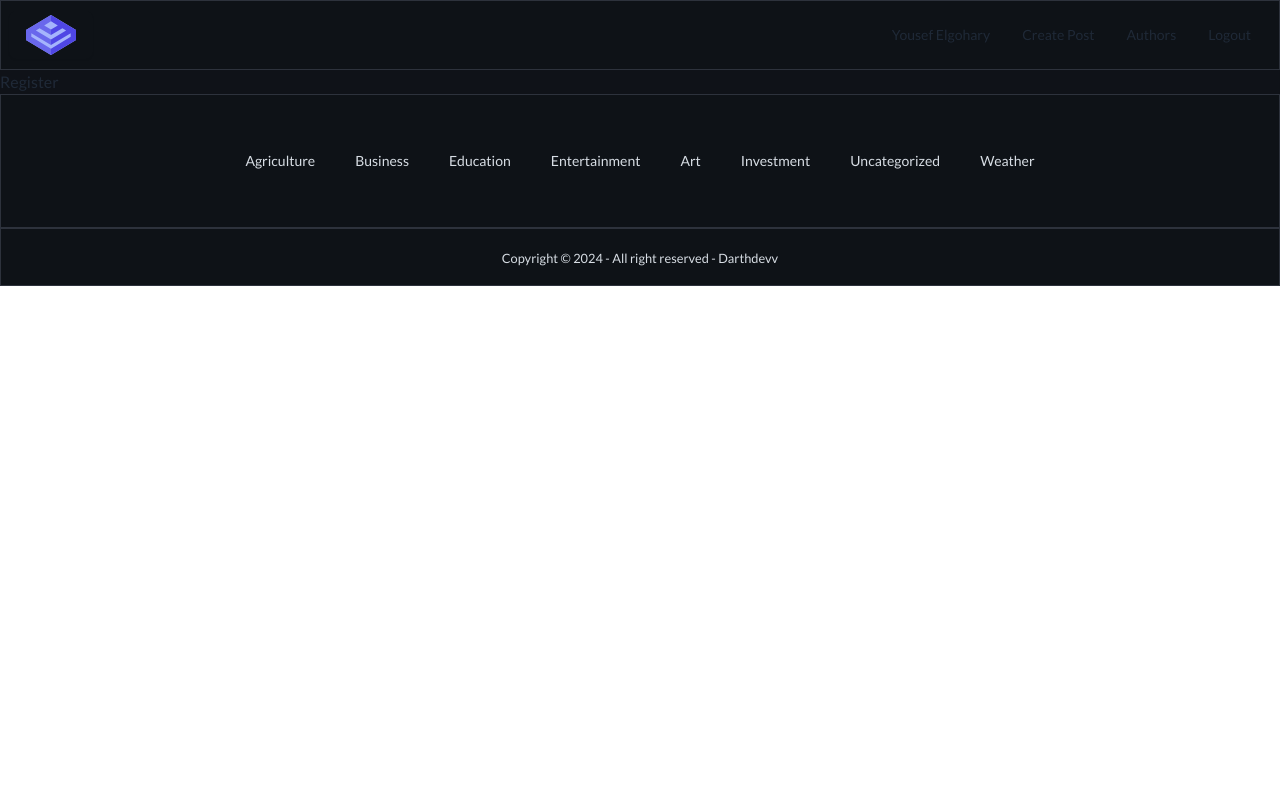
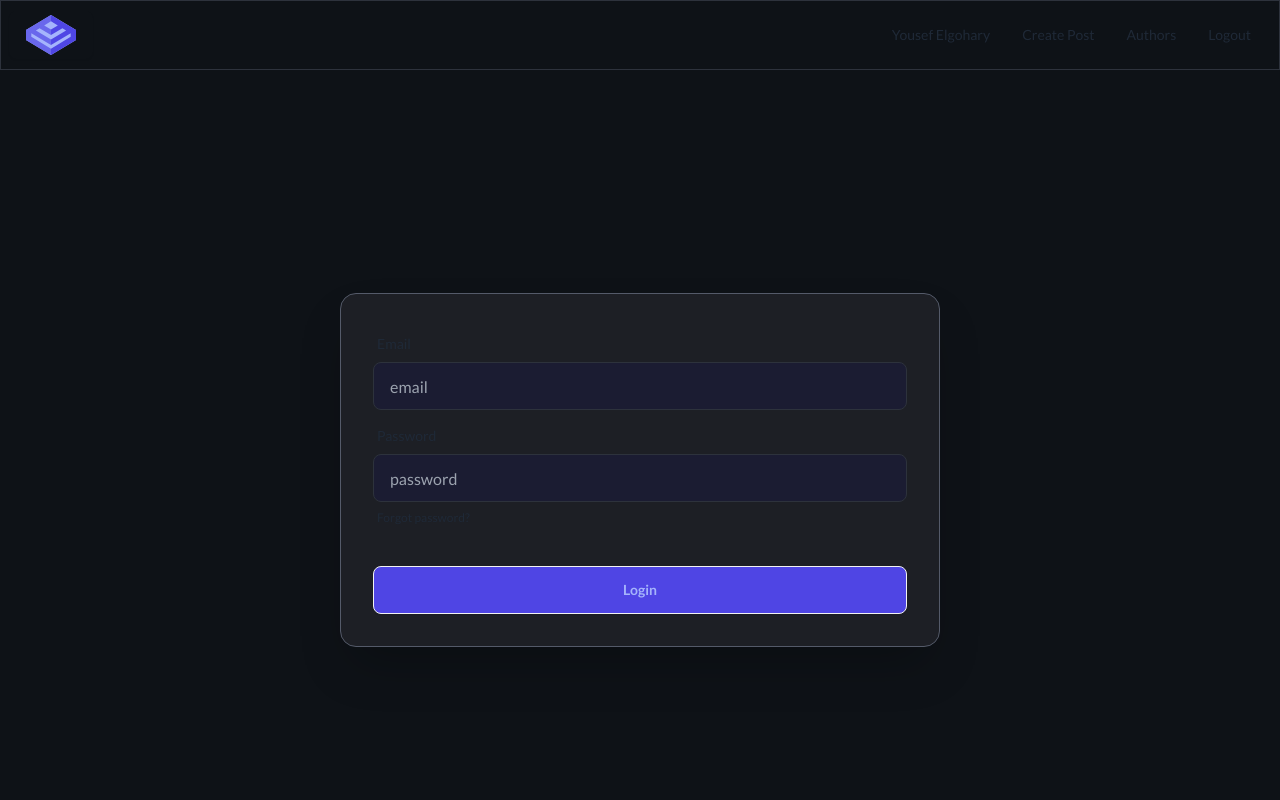
Before and after one commit to Darthdevv/Blog-App, a React (Vite) app in the folder frontend/: page /register in a window 1280 px wide. Shown: the top 800 px of the page. Built offline with nearby package versions, Linux system fonts and the light colour scheme.

Commit message:
🖋️ style: register and login

```diff
--- a/frontend/package.json
+++ b/frontend/package.json
@@ -10,11 +10,13 @@
     "preview": "vite preview"
   },
   "dependencies": {
+    "formik": "^2.4.6",
     "react": "^18.2.0",
     "react-dom": "^18.2.0",
     "react-icons": "^5.2.0",
     "react-router": "^6.23.0",
-    "react-router-dom": "^6.23.0"
+    "react-router-dom": "^6.23.0",
+    "yup": "^1.4.0"
   },
   "devDependencies": {
     "@types/react": "^18.2.66",
--- a/frontend/src/index.css
+++ b/frontend/src/index.css
@@ -222,3 +222,160 @@ body{
     opacity: 0.2;
     color: #A6ADBB;
 }
+
+.input {
+  flex-shrink: 1;
+  appearance: none;
+  height: 3rem/* 48px */;
+  padding-left: 1rem/* 16px */;
+  padding-right: 1rem/* 16px */;
+  font-size: 0.875rem/* 14px */;
+  font-size: 1rem/* 16px */;
+  line-height: 1.25rem/* 20px */;
+  line-height: 2;
+  line-height: 1.5rem/* 24px */;
+  border-radius: var(--rounded-btn, 0.5rem/* 8px */);
+  border-width: 1px;
+  border-color: #2D323C;
+  --tw-bg-opacity: 1;
+  background-color: #1b1b3c95;
+}
+.input[type="number"]::-webkit-inner-spin-button,
+.input-md[type="number"]::-webkit-inner-spin-button {
+  margin-top: -1rem/* -16px */;
+  margin-bottom: -1rem/* -16px */;
+  margin-inline-end: -1rem/* -16px */;
+}
+.input input {
+  --tw-bg-opacity: 1;
+  background-color: var(--fallback-p,oklch(var(--p)/var(--tw-bg-opacity)));
+  background-color: transparent;
+}
+.input input:focus {
+  outline: 2px solid transparent;
+  outline-offset: 2px;
+}
+.input[list]::-webkit-calendar-picker-indicator {
+  line-height: 1em;
+}
+.input:focus,
+  .input:focus-within {
+  box-shadow: none;
+  border-color: var(--fallback-bc,oklch(var(--bc)/0.2));
+  outline-style: solid;
+  outline-width: 2px;
+  outline-offset: 2px;
+  outline-color: var(--fallback-bc,oklch(var(--bc)/0.2));
+}
+.input:focus,
+  .input:focus-within {
+  box-shadow: none;
+  border-color: var(--fallback-bc,oklch(var(--bc)/0.2));
+  outline-style: solid;
+  outline-width: 2px;
+  outline-offset: 2px;
+  outline-color: var(--fallback-bc,oklch(var(--bc)/0.2));
+}
+.input:has(> input[disabled]),
+  .input-disabled,
+  .input:disabled,
+  .input[disabled] {
+  cursor: not-allowed;
+  --tw-border-opacity: 1;
+  border-color: var(--fallback-b2,oklch(var(--b2)/var(--tw-border-opacity)));
+  --tw-bg-opacity: 1;
+  background-color: var(--fallback-b2,oklch(var(--b2)/var(--tw-bg-opacity)));
+  color: var(--fallback-bc,oklch(var(--bc)/0.4));
+}
+.input:has(> input[disabled]),
+  .input-disabled,
+  .input:disabled,
+  .input[disabled] {
+  cursor: not-allowed;
+  --tw-border-opacity: 1;
+  border-color: var(--fallback-b2,oklch(var(--b2)/var(--tw-border-opacity)));
+  --tw-bg-opacity: 1;
+  background-color: var(--fallback-b2,oklch(var(--b2)/var(--tw-bg-opacity)));
+  color: var(--fallback-bc,oklch(var(--bc)/0.4));
+}
+.input:has(> input[disabled]),
+  .input-disabled,
+  .input:disabled,
+  .input[disabled] {
+  cursor: not-allowed;
+  --tw-border-opacity: 1;
+  border-color: var(--fallback-b2,oklch(var(--b2)/var(--tw-border-opacity)));
+  --tw-bg-opacity: 1;
+  background-color: var(--fallback-b2,oklch(var(--b2)/var(--tw-bg-opacity)));
+  color: var(--fallback-bc,oklch(var(--bc)/0.4));
+}
+.input:has(> input[disabled])::placeholder,
+  .input-disabled::placeholder,
+  .input:disabled::placeholder,
+  .input[disabled]::placeholder {
+  color: var(--fallback-bc,oklch(var(--bc)/var(--tw-placeholder-opacity)));
+  --tw-placeholder-opacity: 0.2;
+}
+.input:has(> input[disabled])::placeholder,
+  .input-disabled::placeholder,
+  .input:disabled::placeholder,
+  .input[disabled]::placeholder {
+  color: var(--fallback-bc,oklch(var(--bc)/var(--tw-placeholder-opacity)));
+  --tw-placeholder-opacity: 0.2;
+}
+.input:has(> input[disabled])::placeholder,
+  .input-disabled::placeholder,
+  .input:disabled::placeholder,
+  .input[disabled]::placeholder {
+  color: var(--fallback-bc,oklch(var(--bc)/var(--tw-placeholder-opacity)));
+  --tw-placeholder-opacity: 0.2;
+}
+.input:has(> input[disabled]) > input[disabled] {
+  cursor: not-allowed;
+}
+.input::-webkit-date-and-time-value {
+  text-align: inherit;
+}
+.mockup-browser .mockup-browser-toolbar .input {
+  position: relative;
+  margin-left: auto;
+  margin-right: auto;
+  display: block;
+  height: 1.75rem/* 28px */;
+  width: 24rem/* 384px */;
+  overflow: hidden;
+  text-overflow: ellipsis;
+  white-space: nowrap;
+  --tw-bg-opacity: 1;
+  background-color: var(--fallback-b2,oklch(var(--b2)/var(--tw-bg-opacity)));
+  padding-left: 2rem/* 32px */;
+  direction: ltr;
+}
+.mockup-browser .mockup-browser-toolbar .input:before {
+  content: "";
+  position: absolute;
+  left: 0.5rem/* 8px */;
+  top: 50%;
+  aspect-ratio: 1 / 1;
+  height: 0.75rem/* 12px */;
+  --tw-translate-y: -50%;
+  transform: translate(var(--tw-translate-x), var(--tw-translate-y)) rotate(var(--tw-rotate)) skewX(var(--tw-skew-x)) skewY(var(--tw-skew-y)) scaleX(var(--tw-scale-x)) scaleY(var(--tw-scale-y));
+  border-radius: 9999px;
+  border-width: 2px;
+  border-color: currentColor;
+  opacity: 0.6;
+}
+.mockup-browser .mockup-browser-toolbar .input:after {
+  content: "";
+  position: absolute;
+  left: 1.25rem/* 20px */;
+  top: 50%;
+  height: 0.5rem/* 8px */;
+  --tw-translate-y: 25%;
+  --tw-rotate: -45deg;
+  transform: translate(var(--tw-translate-x), var(--tw-translate-y)) rotate(var(--tw-rotate)) skewX(var(--tw-skew-x)) skewY(var(--tw-skew-y)) scaleX(var(--tw-scale-x)) scaleY(var(--tw-scale-y));
+  border-radius: 9999px;
+  border-width: 1px;
+  border-color: currentColor;
+  opacity: 0.6;
+}
--- a/frontend/src/pages/log/Login.jsx
+++ b/frontend/src/pages/log/Login.jsx
@@ -2,8 +2,49 @@
 
 const Login = () => {
   return (
-    <div>Login</div>
-  )
+    <div className="hero min-h-screen bg-[#0E1217]">
+      <div className="hero-content text-center">
+        <div className="max-w-full">
+          <div className=" bg-[#1D1F25] border border-[#545A69] card w-[600px] max-lg:w-[500px]  max-sm:w-[300px] shadow-2xl">
+            <form className="card-body w-full">
+              <div className="form-control">
+                <label className="label">
+                  <span className="label-text">Email</span>
+                </label>
+                <input
+                  type="email"
+                  placeholder="email"
+                  className="input input-bordered"
+                  required
+                />
+              </div>
+              <div className="form-control">
+                <label className="label">
+                  <span className="label-text">Password</span>
+                </label>
+                <input
+                  type="password"
+                  placeholder="password"
+                  className="input input-bordered"
+                  required
+                />
+                <label className="label">
+                  <a href="#" className="label-text-alt link link-hover">
+                    Forgot password?
+                  </a>
+                </label>
+              </div>
+              <div className="form-control mt-6">
+                <button className="btn hover:bg-[#A5B4FB] hover:text-[#4F45E4] bg-[#4F45E4] text-[#A5B4FB]">
+                  Login
+                </button>
+              </div>
+            </form>
+          </div>
+        </div>
+      </div>
+    </div>
+  );
 }
 
 export default Login
--- a/frontend/src/pages/register/Register.jsx
+++ b/frontend/src/pages/register/Register.jsx
@@ -2,8 +2,49 @@
 
 const Register = () => {
   return (
-    <div>Register</div>
-  )
+    <div className="hero min-h-screen bg-[#0E1217]">
+      <div className="hero-content text-center">
+        <div className="max-w-full">
+          <div className=" bg-[#1D1F25] border border-[#545A69] card w-[600px] max-lg:w-[500px]  max-sm:w-[300px] shadow-2xl">
+            <form className="card-body w-full">
+              <div className="form-control">
+                <label className="label">
+                  <span className="label-text">Email</span>
+                </label>
+                <input
+                  type="email"
+                  placeholder="email"
+                  className="input input-bordered"
+                  required
+                />
+              </div>
+              <div className="form-control">
+                <label className="label">
+                  <span className="label-text">Password</span>
+                </label>
+                <input
+                  type="password"
+                  placeholder="password"
+                  className="input input-bordered"
+                  required
+                />
+                <label className="label">
+                  <a href="#" className="label-text-alt link link-hover">
+                    Forgot password?
+                  </a>
+                </label>
+              </div>
+              <div className="form-control mt-6">
+                <button className="btn hover:bg-[#A5B4FB] hover:text-[#4F45E4] bg-[#4F45E4] text-[#A5B4FB]">
+                  Login
+                </button>
+              </div>
+            </form>
+          </div>
+        </div>
+      </div>
+    </div>
+  );
 }
 
 export default Register
```
Also changed, not shown: 1 other file (tests, documents, lock files or other folders).
